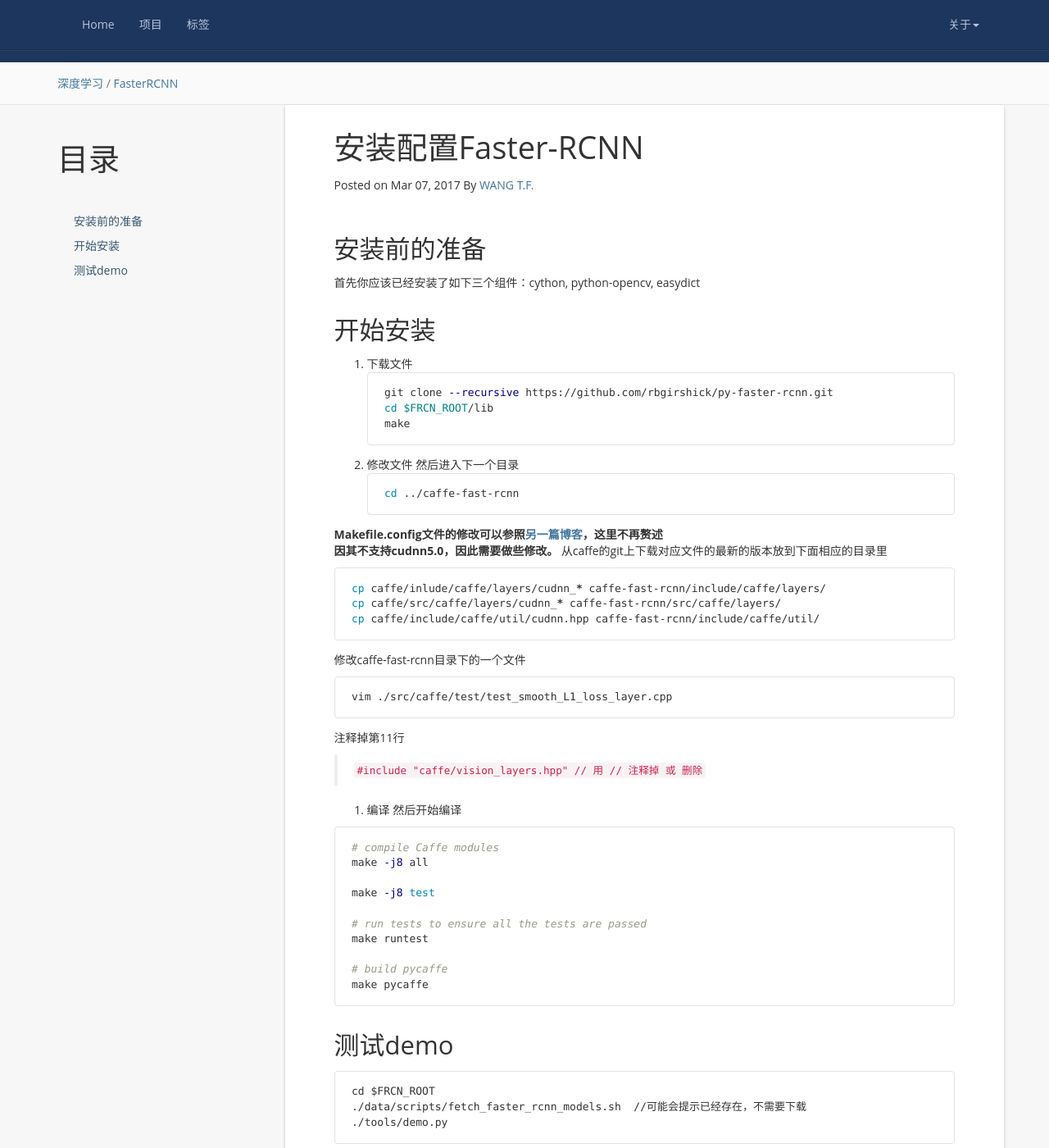
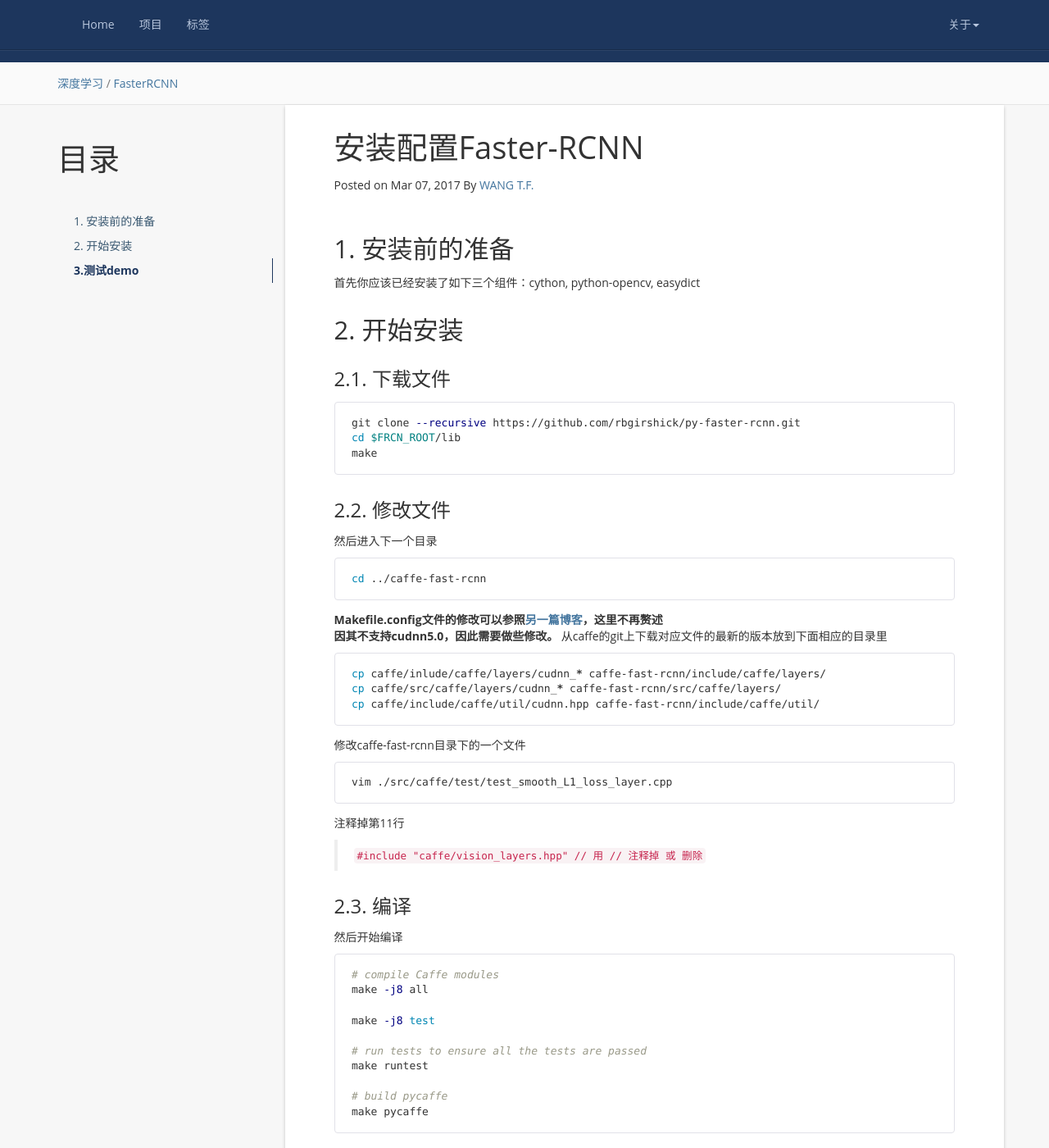
Before and after one commit to wang-tf/wang-tf.github.io, a Jekyll site: the page built from _posts/2017-03-07-setup-faster-rcnn.md, in a window 1280 px wide and 1400 px high, scrolled down 219 px. Shown: the whole window at 82% size. Built offline with Jekyll 4.4.1, drawn with Linux system fonts in a browser that asks for light colours; nearby versions of some CDN libraries; comment, search, counter and statistics services are not loaded.

Commit message:
Update 2017-03-07-setup-faster-rcnn.md

````diff
--- a/_posts/2017-03-07-setup-faster-rcnn.md
+++ b/_posts/2017-03-07-setup-faster-rcnn.md
@@ -14,18 +14,18 @@
 {:toc}
 
 
-## 安装前的准备
+## 1. 安装前的准备
 首先你应该已经安装了如下三个组件：cython, python-opencv, easydict
 
-## 开始安装
-1. 下载文件
+## 2. 开始安装
+### 2.1. 下载文件
 ```shell
 git clone --recursive https://github.com/rbgirshick/py-faster-rcnn.git
 cd $FRCN_ROOT/lib
 make
 ```
 
-2. 修改文件
+### 2.2. 修改文件
 然后进入下一个目录
 ```shell
 cd ../caffe-fast-rcnn
@@ -48,7 +48,7 @@
 注释掉第11行
 >`#include "caffe/vision_layers.hpp"   // 用 // 注释掉 或 删除`
 
-3. 编译
+### 2.3. 编译
 然后开始编译
 
 ```shell
@@ -64,7 +64,7 @@
 make pycaffe
 ```
 
-## 测试demo
+## 3.测试demo
 
 ```
 cd $FRCN_ROOT
````
